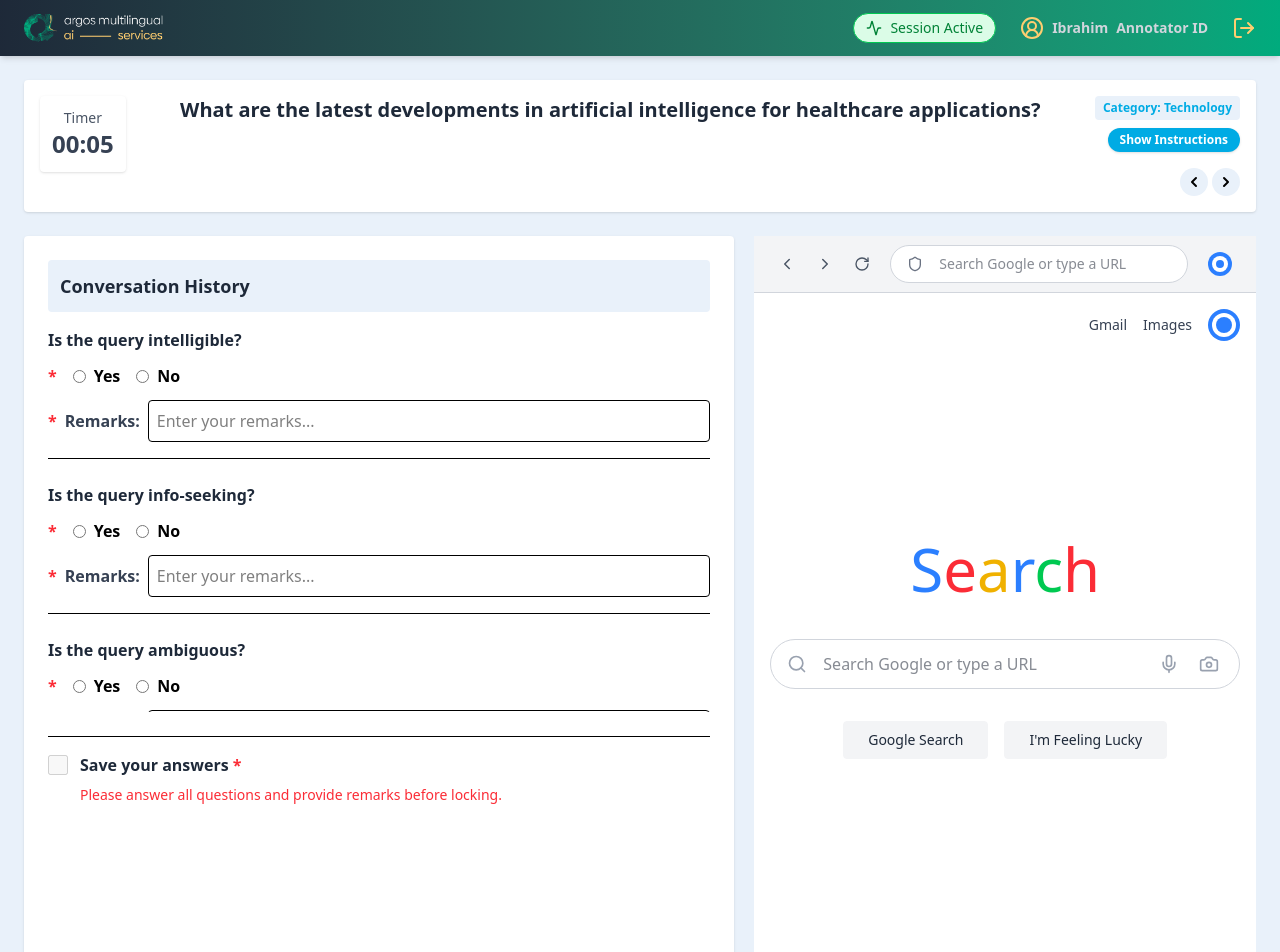
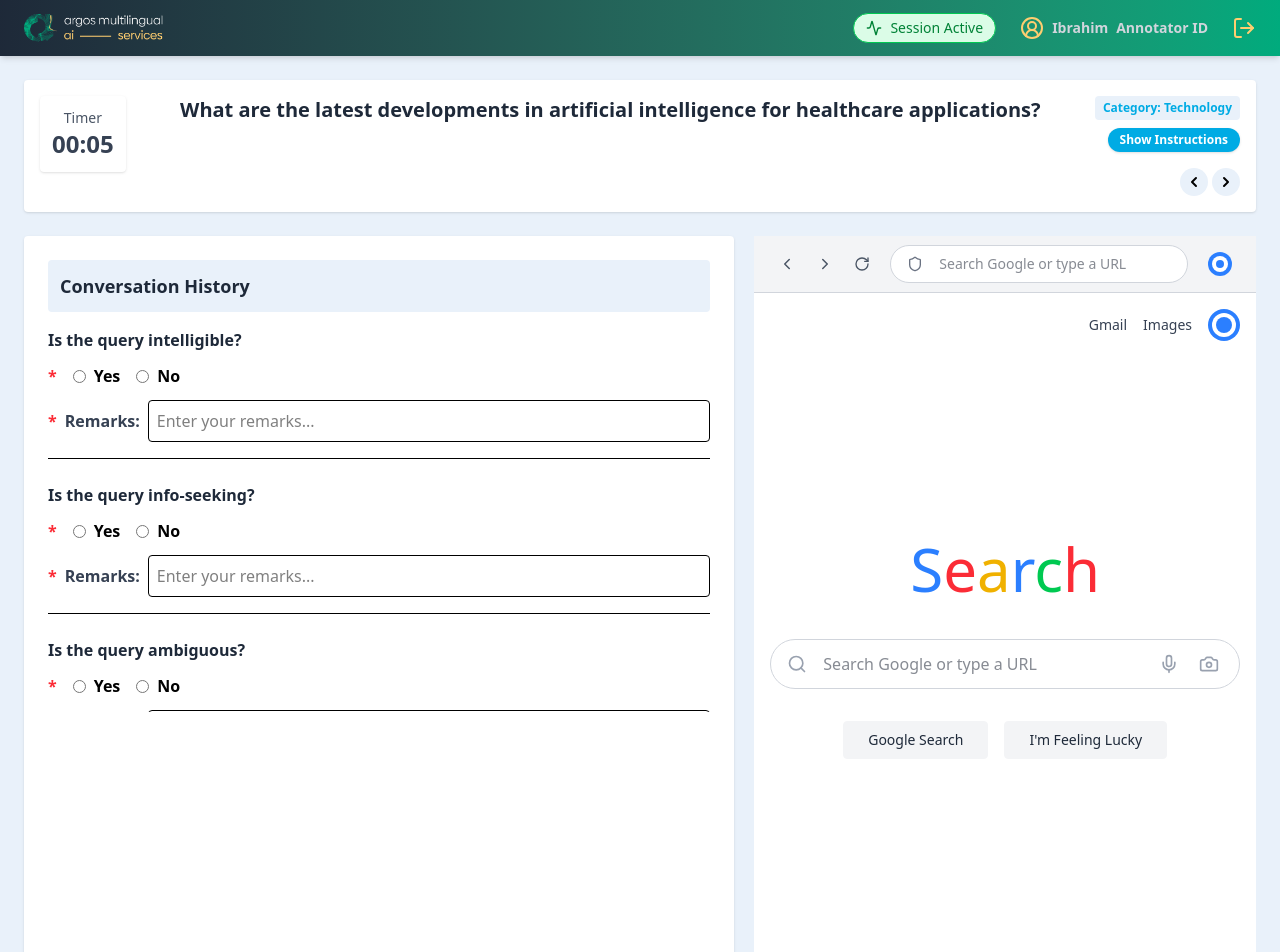
Before and after one commit to adeshgrv-innosqrs/Argos, a React (Vite) app: page /tasks/1 in a window 1280 px wide. Shown: the top 952 px of the page. Built offline with nearby package versions, Linux system fonts and the light colour scheme; sample sign-in values are in the browser's storage.

Commit message:
save checkbox

```diff
--- a/src/components/QuestionPanel.jsx
+++ b/src/components/QuestionPanel.jsx
@@ -81,25 +81,25 @@ const QuestionsPanel = ({ answers, setAnswers, locked, setLocked }) => {
         ))}
       </div>
 
-      <div className="mt-6 pt-4 border-t">
-        <label className="flex items-center space-x-3">
-          <input
+      {/* <div className="mt-6 pt-4 border-t">
+        <label className="flex items-center space-x-3"> */}
+          {/* <input
             type="checkbox"
             checked={locked}
             onChange={(e) => setLocked(e.target.checked)}
             disabled={!allAnswered}
-            className="w-5 h-5 text-[#00ABE4] rounded focus:ring-[#00ABE4]"
-          />
-          <span className="font-semibold text-gray-800">
+            className="w-5 h-5 text-[#00ABE4] rounded focus:ring-[#00ABE4]" */}
+          {/* /> */}
+          {/* <span className="font-semibold text-gray-800">
             Save your answers {!allAnswered && <span className="text-red-500">*</span>}
-          </span>
-        </label>
-        {!allAnswered && (
+          </span> */}
+        {/* </label> */}
+        {/* {!allAnswered && (
           <p className="text-sm text-red-500 mt-2 ml-8">
             Please answer all questions and provide remarks before locking.
           </p>
-        )}
-      </div>
+        )} */}
+      {/* </div> */}
     </div>
   );
 };
```
